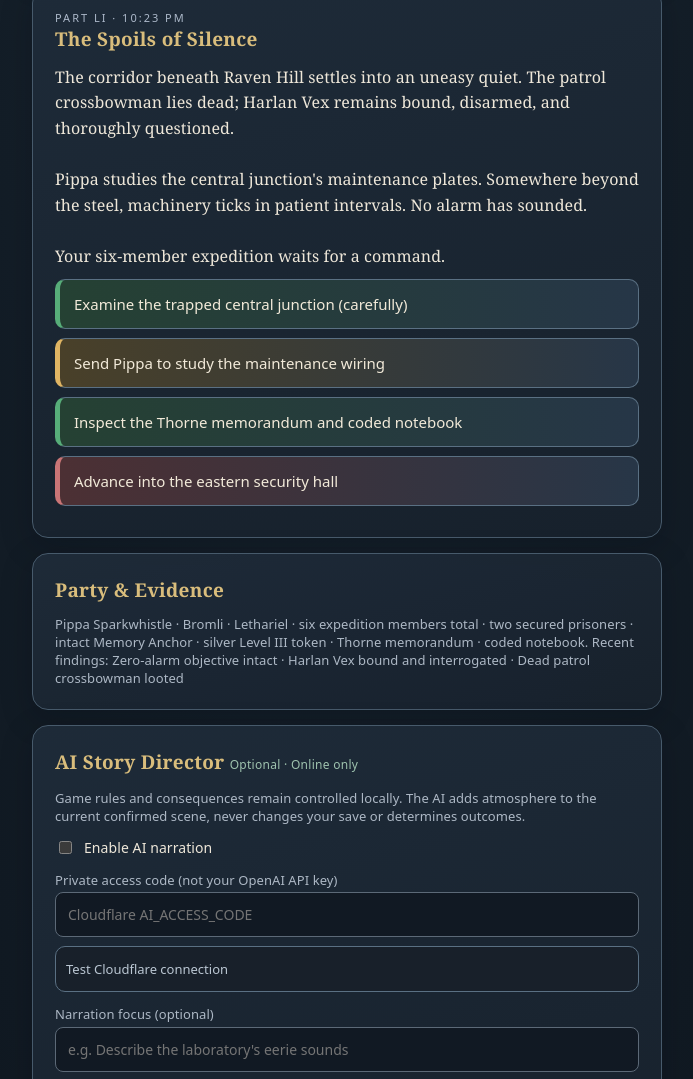
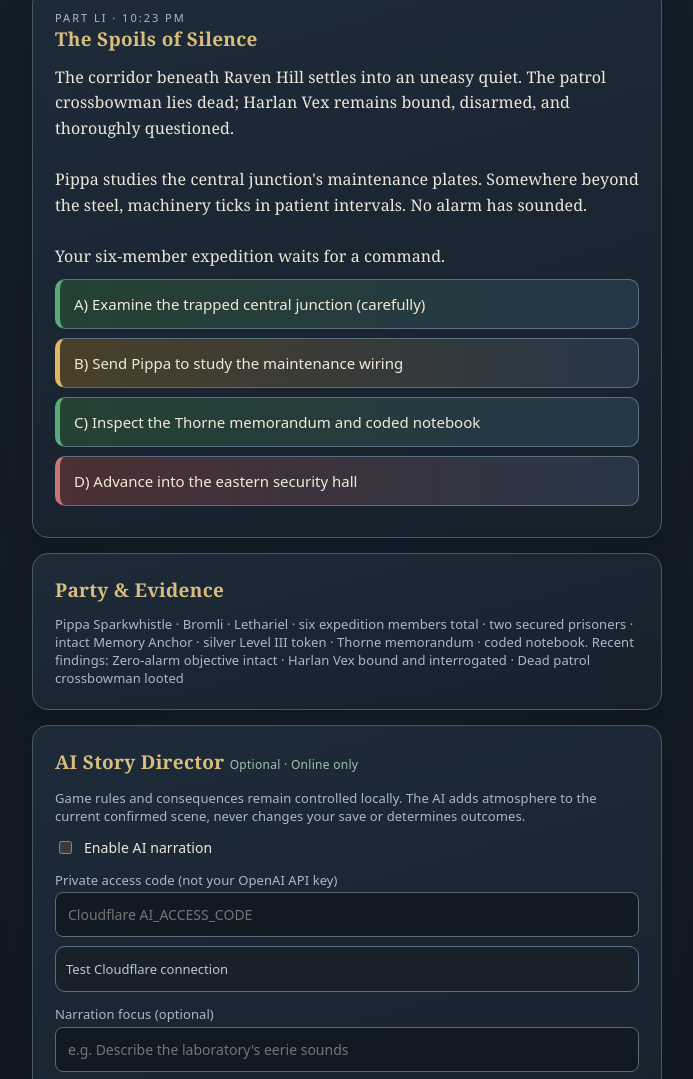
Before and after one commit to SnackyShadowsofAzeroth/shadows-of-azeroth-rpg, a plain HTML site: page public/index.html in a window 1280 px wide. Shown: the part 1660-2739 px from the top of the page, without its empty margins (293-986 px from the left). Drawn offline with Linux system fonts and the light colour scheme.

Commit message:
Add sequential letter prefixes to offline adventure choices

```diff
--- a/public/index.html
+++ b/public/index.html
@@ -99,7 +99,7 @@ function node(){switch(s.id){
  case"archives":return{title:"A Door That Remembers",chapter:"Chapter I · Prototype ending",text:"At the edge of the archives, the Memory Anchor vibrates. Behind the sealed door, a voice speaks a name no one in your party has uttered.\n\nSUBJECT SEVEN: RECOGNITION EVENT.\n\nThis is the end of the current playable prototype. Your progress is saved, and future chapters can be added without erasing it.",opts:[choice("Return to the junction","junction"),{label:"Record the discovery in your journal",level:"low",act:()=>{addLog("Reached the sealed Memory Archives");tick();render()}}]};
  case"death":return{title:"Fallen Beneath Raven Hill",text:"Snacky falls to the cold stone. The Hollow Raven laboratory remains unbroken.",opts:[{label:"Restart from the last expedition checkpoint",level:"low",act:()=>{s=structuredClone(INIT);save();render()}}]};
  default:s.id="junction";return node()}}
-function render(){save();document.querySelector("#hp").textContent=s.hp+"/100";document.querySelector("#energy").textContent=s.en+"/100";document.querySelector("#gold").textContent=fmtMoney(s.money);document.querySelector("#time").textContent="10:"+String(s.time).padStart(2,"0")+" PM";document.querySelector("#alert").textContent=s.alert===0?"Silent":s.alert===1?"Cautious":"Suspicious";document.querySelector("#hpbar").style.width=s.hp+"%";document.querySelector("#enbar").style.width=s.en+"%";document.querySelector("#abilities").textContent="Sprint: Ready · Blade Flurry: Ready · Evasion: Ready · Vanish: Ready · Riposte: "+(s.flags.parry?"Parry opportunity":"Requires parry");const n=node();document.querySelector("#chapter").textContent=n.chapter||"Hollow Raven Laboratory";document.querySelector("#title").textContent=n.title;document.querySelector("#scene").textContent=n.text;const root=document.querySelector("#choices");root.replaceChildren();for(const c of n.opts){const b=document.createElement("button");b.className=c.level||"low";b.textContent=c.label;b.onclick=()=>doChoice(c);root.append(b)}document.querySelector("#journal").textContent="Pippa Sparkwhistle · Bromli · Lethariel · six expedition members total · two secured prisoners · intact Memory Anchor · silver Level III token · Thorne memorandum · coded notebook.\n\nRecent findings: "+s.log.join(" · ")}
+function render(){save();document.querySelector("#hp").textContent=s.hp+"/100";document.querySelector("#energy").textContent=s.en+"/100";document.querySelector("#gold").textContent=fmtMoney(s.money);document.querySelector("#time").textContent="10:"+String(s.time).padStart(2,"0")+" PM";document.querySelector("#alert").textContent=s.alert===0?"Silent":s.alert===1?"Cautious":"Suspicious";document.querySelector("#hpbar").style.width=s.hp+"%";document.querySelector("#enbar").style.width=s.en+"%";document.querySelector("#abilities").textContent="Sprint: Ready · Blade Flurry: Ready · Evasion: Ready · Vanish: Ready · Riposte: "+(s.flags.parry?"Parry opportunity":"Requires parry");const n=node();document.querySelector("#chapter").textContent=n.chapter||"Hollow Raven Laboratory";document.querySelector("#title").textContent=n.title;document.querySelector("#scene").textContent=n.text;const root=document.querySelector("#choices");root.replaceChildren();for(const [index,c] of n.opts.entries()){const b=document.createElement("button");b.className=c.level||"low";b.textContent=String.fromCharCode(65+index)+") "+c.label;b.onclick=()=>doChoice(c);root.append(b)}document.querySelector("#journal").textContent="Pippa Sparkwhistle · Bromli · Lethariel · six expedition members total · two secured prisoners · intact Memory Anchor · silver Level III token · Thorne memorandum · coded notebook.\n\nRecent findings: "+s.log.join(" · ")}
 document.querySelector("#export").onclick=()=>{const blob=new Blob([JSON.stringify(s,null,2)],{type:"application/json"});const url=URL.createObjectURL(blob);const a=document.createElement("a");a.href=url;a.download="shadows-of-azeroth-save.json";a.click();setTimeout(()=>URL.revokeObjectURL(url),3000)};
 document.querySelector("#import").onclick=()=>document.querySelector("#importfile").click();
 document.querySelector("#importfile").onchange=async e=>{const f=e.target.files[0];if(!f)return;try{const data=JSON.parse(await f.text());if(typeof data.id!=="string"||typeof data.hp!=="number")throw Error("Invalid save");s=data;save();render()}catch(err){alert("Cannot load save: "+err.message)}};
```
